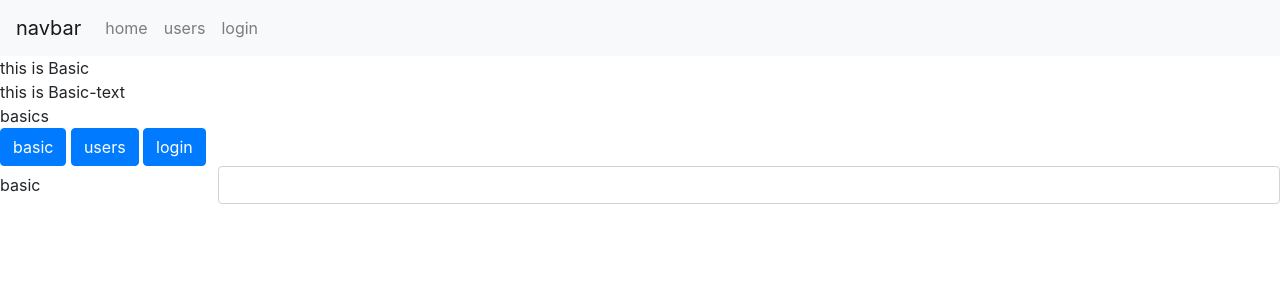
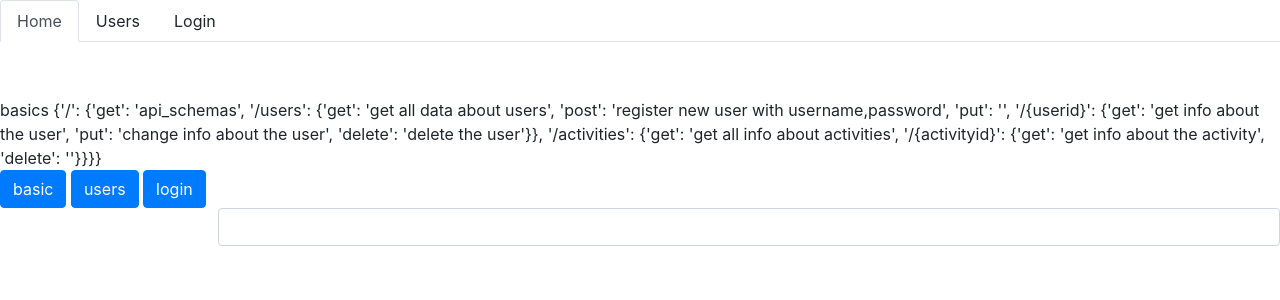
Before and after one commit to HirataYoshiki/scraping_restapi, a FastAPI app: page / in a window 1280 px wide. Shown: the top 300 px of the page. Run offline with FastAPI, Linux system fonts and the light colour scheme; some libraries are stand-ins or nearby versions.

Commit message:
Update around index.html and Routers.py->return list in JSON

```diff
--- a/backend/Routers.py
+++ b/backend/Routers.py
@@ -15,6 +15,7 @@ import os
 router = APIRouter()
 templates = Jinja2Templates(directory=os.path.join(os.path.dirname(__file__),"../frontend/templates"))
 
+#entry point to HomePage
 @router.get('/',response_class=HTMLResponse)
 async def api_schemas(request:Request):
 
@@ -40,20 +41,19 @@ async def api_schemas(request:Request):
         }
     }
 
-    return templates.TemplateResponse("index.html",{"request":request,"data":"basics"})
+    return templates.TemplateResponse("index.html",{"request":request,"data":"basics","contents":result})
 
 @router.get('/login',response_class=HTMLResponse)
 async def api_schemas(request:Request):
-    return templates.TemplateResponse("index.html",{"request":request,"data":"login"})
+    return templates.TemplateResponse("base.html",{"request":request,"data":"login","contents":"true"})
 
 
 class RouterUsers:
-    @router.get('/users',response_class=HTMLResponse)
-    async def get_all_users(request:Request):
+    @router.get('/users')
+    async def get_all_users():
         session = Model.get_session()
         query = session.query(Model.User).all()
-        #return query
-        return templates.TemplateResponse("index.html",{"request":request,"data":"users"})
+        return {"items":query}
 
     @router.post('/users')
     async def add_new_user(user:Scheme.User):
@@ -72,8 +72,7 @@ class RouterUsers:
             print("ロールバック")
 
         return {
-            "items":session.query(Model.User).filter(Model.User.name == name).all(),
-            "condition":True
+            "items":session.query(Model.User).filter(Model.User.name == name).all()
             }
 
     @router.get('/users/{userid}')
@@ -82,7 +81,7 @@ class RouterUsers:
         session = Model.get_session()
         result = session.query(Model.User).filter(Model.User.userid == userid).one()
         return {
-            "items":result
+            "items":[result]
             }
 
     @router.put('/users/{userid}')
@@ -145,9 +144,11 @@ class RoutersActivity:
             session.rollback()
             print("ロールバック")
         return {
-            "url":url,
-            "tags":tags,
-            "result":items
+            "items":[{
+                "url":url,
+                "tags":tags,
+                "result":items
+                }]
             }
 
     @router.get('/activities')
@@ -169,7 +170,7 @@ class RoutersActivity:
             session.rollback()
             print("ロールバック")
         return {
-            "result":{
+            "items":[{
                 "delete id":activityid
-                }
+                }]
             }
--- a/backend/models/Model.py
+++ b/backend/models/Model.py
@@ -1,5 +1,7 @@
 #データベース設計とその操作に関するファイル
 import os
+import json
+
 import sqlalchemy
 from sqlalchemy import Boolean, Column, Integer, String, DateTime
 from sqlalchemy.ext.declarative import declarative_base
@@ -32,6 +34,7 @@ class Activity(Base):
     items = Column(String)
     __tablename__ = "activities"
 
+
 class User(Base):
     userid = Column(Integer, primary_key=True, index=True)
     name = Column(String)
@@ -39,7 +42,5 @@ class User(Base):
     premium = Column(Boolean,default = False)
     __tablename__ = "users"
 
-
-
 if __name__ == "__main__":
     Base.metadata.create_all(bind=engine)
--- a/backend/schemes/Scheme.py
+++ b/backend/schemes/Scheme.py
@@ -1,14 +1,12 @@
 #RestAPIの入力設計に関するファイル
 from pydantic import BaseModel
 from typing import List
-from dataclasses import dataclass,asdict
 
 
 class Activity(BaseModel):
     url:str = "Enter the Target URL"
     tags:List[str] = [""]
 
-@dataclass
 class User(BaseModel):
     username: str = "Enter Your Name"
     password: str = "Enter The Password"
--- a/frontend/templates/base.html
+++ b/frontend/templates/base.html
@@ -9,13 +9,16 @@
       <title>Document</title>
 </head>
 <body>
-      {% include "header.html" %}
-      {% block body %}
-      {% endblock %}
+      <div id = "app">
+            {% include "header.html" %}
+            {% block body %}{% endblock %}
+      </div>
       <script src="https://code.jquery.com/jquery-3.3.1.slim.min.js" integrity="sha384-q8i/X+965DzO0rT7abK41JStQIAqVgRVzpbzo5smXKp4YfRvH+8abtTE1Pi6jizo" crossorigin="anonymous"></script>
       <script src="https://cdnjs.cloudflare.com/ajax/libs/popper.js/1.14.7/umd/popper.min.js" integrity="sha384-UO2eT0CpHqdSJQ6hJty5KVphtPhzWj9WO1clHTMGa3JDZwrnQq4sF86dIHNDz0W1" crossorigin="anonymous"></script>
       <script src="https://stackpath.bootstrapcdn.com/bootstrap/4.3.1/js/bootstrap.min.js" integrity="sha384-JjSmVgyd0p3pXB1rRibZUAYoIIy6OrQ6VrjIEaFf/nJGzIxFDsf4x0xIM+B07jRM" crossorigin="anonymous"></script>
+
 </body>
+<script src="https://unpkg.com/axios/dist/axios.min.js"></script>
 <script src="https://cdn.jsdelivr.net/npm/vue@2.6.12/dist/vue.js"></script>
 {% include "script.html" %}
 </html>
--- a/frontend/templates/header.html
+++ b/frontend/templates/header.html
@@ -1,15 +1,14 @@
-<div id = headers>
-<nav class="navbar navbar-expand-lg navbar-light bg-light">
-      <a class="navbar-brand" href="/">[[Navbar]]</a>
-      <button class="navbar-toggler" type="button" data-toggle="collapse" data-target="#navbarNavAltMarkup" aria-controls="navbarNavAltMarkup" aria-expanded="false" aria-label="Toggle navigation">
-        <span class="navbar-toggler-icon"></span>
-      </button>
-      <div class="collapse navbar-collapse" id="navbarNavAltMarkup">
-        <div class="navbar-nav">
-          <a class="nav-item nav-link" href="/" >[[Nav1]]</a>
-          <a class="nav-item nav-link" href="/users">[[Nav2]]</a>
-          <a class="nav-item nav-link" href="/login" >[[Nav3]]</a>
-        </div>
-      </div>
+<nav>
+  <div class="nav nav-tabs" id="nav-tab" role="tablist">
+      <a class="nav-item nav-link active" id="nav-home-tab" data-toggle="tab" role="tab" aria-controls="nav-home" aria-selected="true" name="Home">Home</a>
+      <a class="nav-item nav-link" id="nav-profile-tab" data-toggle="tab"  role="tab" aria-controls="nav-profile" aria-selected="false" name="Users">Users</a>
+      <a class="nav-item nav-link" id="nav-contact-tab" data-toggle="tab"  role="tab" aria-controls="nav-contact" aria-selected="false" name = "Login">Login</a>
+  </div>
 </nav>
+<div class="tab-content" id="nav-tabContent">
+  <div class="tab-pane show active" id="nav-home" role="tabpanel" aria-labelledby="nav-home-tab">
+      <h1>[[master.text1]]</h1>
+      <h2>[[master.text2]]</h2>
+  </div>
+
 </div>
--- a/frontend/templates/index.html
+++ b/frontend/templates/index.html
@@ -1,22 +1,21 @@
-{% extends "base.html" %}
-{%block body %}
-<div id = "index">
-      [[{{data}}.message]]
+{% extends "base.html"%}
+{%block body%}
+[[master.message]]
 <br>
-      [[{{data}}.text]]
+[[master.text]]
 <br>
 {{data}}
+{{contents}}
 <br>
-      <button type="button" class="btn btn-primary"  onclick="location.href = '/'">basic</button>
+<button type="button" class="btn btn-primary" onclick="location.href = '/'">basic</button>
 <button type="button" class="btn btn-primary" onclick="location.href = '/users'">users</button>
 <button type="button" class="btn btn-primary" onclick="location.href = '/login'">login</button>
 <form>
       <div class="form-group row">
-                  <label for="inputPassword" class="col-lg-2 col-form-label">[[{{data}}.placeholder]]</label>
+            <label for="inputPassword" class="col-lg-2 col-form-label">[[master.name]]</label>
             <div class="col-sm-10">
-                        <input class="form-control" id="inputPassword" v-bind:placeholder="placeholder">
+                  <input class="form-control" id="inputPassword" v-bind:placeholder="master.name">
             </div>
       </div>
 </form>
-</div>
-{% endblock %}
+{% endblock%}
--- a/frontend/templates/script.html
+++ b/frontend/templates/script.html
@@ -1,36 +1,47 @@
 <script>
-      var header = new Vue({
+      window.onload=function(){
+      var vm = new Vue({
             delimiters:['[[',']]'],
-            el:"#headers",
+            el:"#app",
             data:{
                   Navbar:"navbar",
-                  Nav1:"home",
-                  Nav2:"users",
-                  Nav3:"login"
+                  master:{
+                        name:"",
+                        text1:"",
+                        text2:""
+                  },
+                  templates:[
+                        {
+                              name:"Home",
+                              text1:"This is Home",
+                              text2:"chill"
+                        },
+                        {
+                              name:"Users",
+                              text1:"This is Users",
+                              text2:"yamm"
+                        },
+                        {
+                              name:"Login",
+                              text1:"This is login",
+                              text2:"yaha"
+                        }
+                  ]
+            },
+            methods:{
+                  change_master:function (name){
+                        for(var i in this.templates){
+                              d = this.templates[i]
+                              if(d.name==name){
+                                    this.master.name=d.name
+                                    this.master.text1=d.text1
+                                    this.master.text2=d.text2
+                              }
+                        }
+                  }
             }
       })
-
-      var index = new Vue({
-            delimiters:['[[',']]'],
-            el:"#index",
-            data:{
-                  "users":{
-                        message:"this is Users",
-                        text:"this is Users-text",
-                        placeholder:"username"
-                  },
-                  "basics":{
-                        message:"this is Basic",
-                        text:"this is Basic-text",
-                        placeholder:"basic"
-                  },
-                  "login":{
-                        message:"this is Login",
-                        text:"this is Login-text",
-                        placeholder:"login"
-                  }
-
-            }
-      })
-      ;
+      $('a[data-toggle="tab"]').on('shown.bs.tab', function (e) {
+            vm.change_master(e.target.name)})
+      }
 </script>
```
Lines whose indentation alone changed are shown as unchanged.
